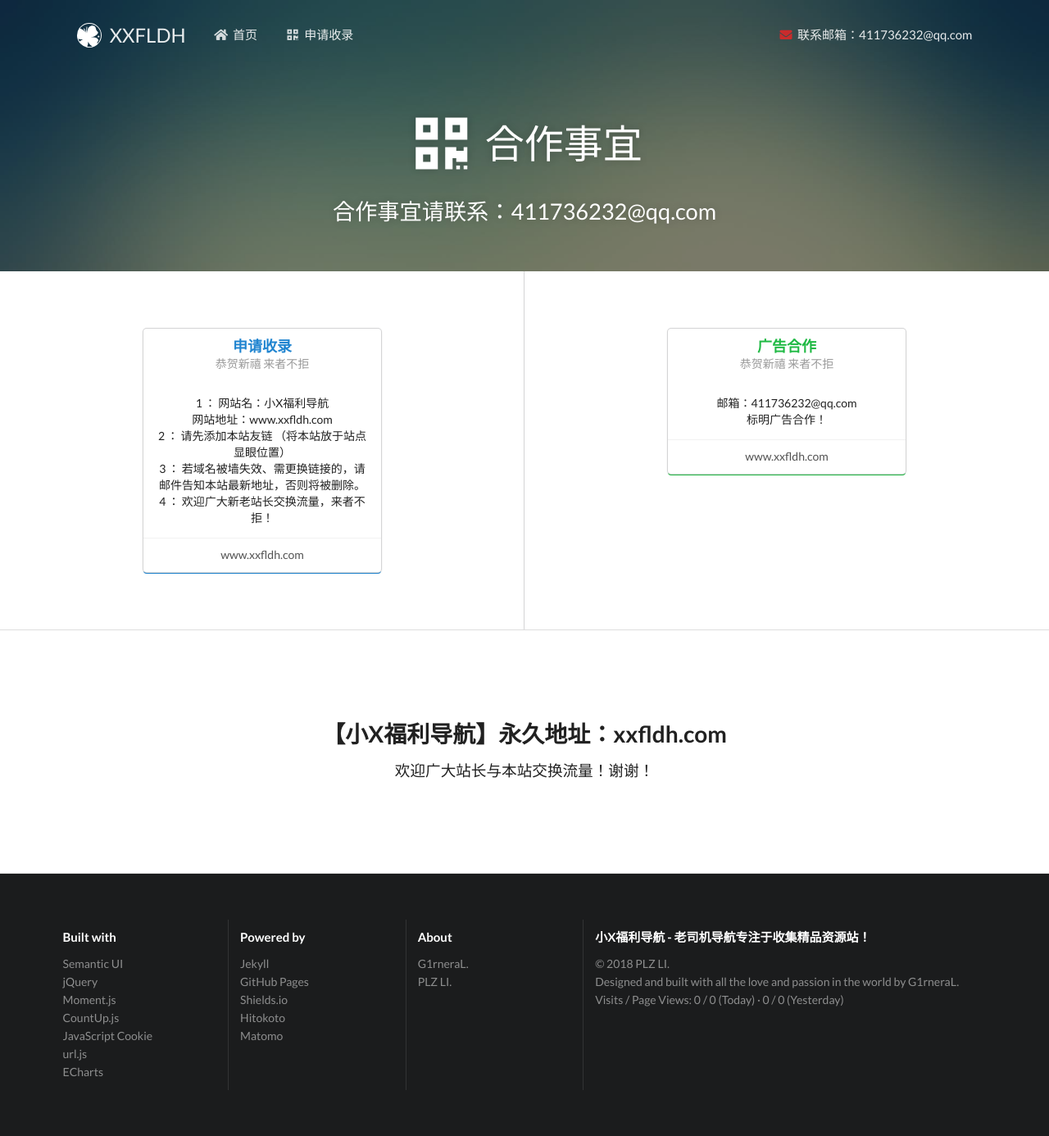
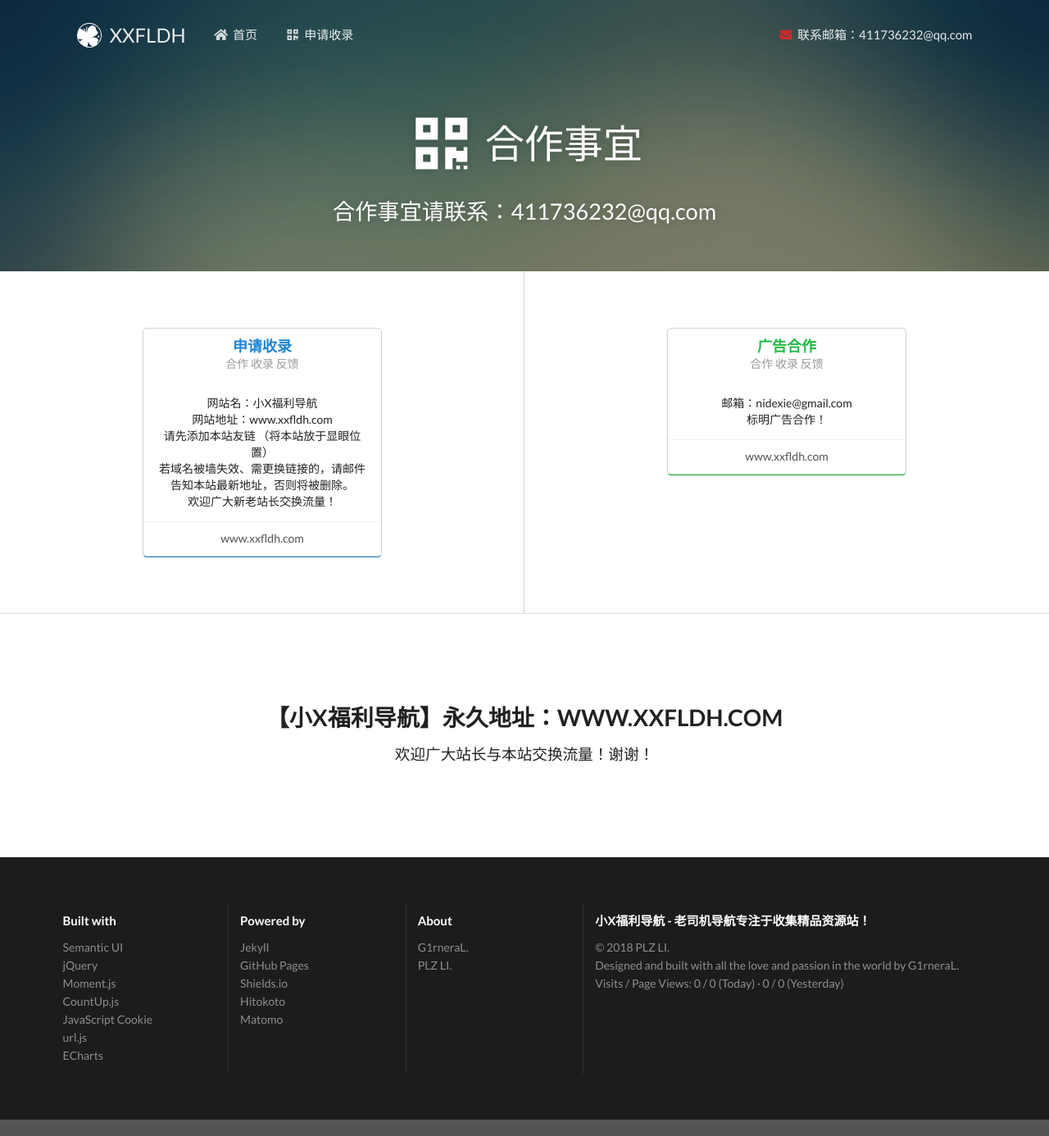
Before and after one commit to boboyang1/xxfldh, a Jekyll site: the page built from donate/index.html, in a window 1280 px wide. Shown: the whole page at 82% size. Built offline with Jekyll 4.4.1, drawn with Linux system fonts in a browser that asks for light colours; a script that is not in the unit is left out; comment, search, counter and statistics services are not loaded.

Commit message:
Update index.html

```diff
--- a/donate/index.html
+++ b/donate/index.html
@@ -12,14 +12,14 @@ active_key: donate
                 <div class="ui blue centered card">
                     <div class="content">
                         <div class="header"><span class="text-blue">申请收录</span></div>
-                        <div class="meta">恭贺新禧 来者不拒</div>
+                        <div class="meta">合作 收录 反馈</div>
                     </div>
                     <div class="qrcode image">
-1 ： 网站名：小X福利导航</br>
+网站名：小X福利导航</br>
 网站地址：www.xxfldh.com</br>
-2 ： 请先添加本站友链 （将本站放于站点显眼位置）</br>
-3 ： 若域名被墙失效、需更换链接的，请邮件告知本站最新地址，否则将被删除。</br>
-4 ： 欢迎广大新老站长交换流量，来者不拒！
+请先添加本站友链 （将本站放于显眼位置）</br>
+若域名被墙失效、需更换链接的，请邮件告知本站最新地址，否则将被删除。</br>
+欢迎广大新老站长交换流量！
                     </div>
                     <div class="extra content">
                         <div class="description">www.xxfldh.com</div>
@@ -30,10 +30,10 @@ active_key: donate
                 <div class="ui green centered card">
                     <div class="content">
                         <div class="header"><span class="text-green">广告合作</span></div>
-                        <div class="meta">恭贺新禧 来者不拒</div>
+                        <div class="meta">合作 收录 反馈</div>
                     </div>
                     <div class="qrcode image">
-                     邮箱：411736232@qq.com</br>
+                     邮箱：nidexie@gmail.com</br>
 					 标明广告合作！
                     </div>
                     <div class="extra content">
@@ -46,7 +46,7 @@ active_key: donate
 </div>
 <div class="ui vertical stripe segment">
     <div class="ui center aligned container">
-        <h3 class="ui header">【小X福利导航】永久地址：xxfldh.com</h3>
+        <h3 class="ui header">【小X福利导航】永久地址：WWW.XXFLDH.COM</h3>
         <p>欢迎广大站长与本站交换流量！谢谢！</p>
     </div>
 </div>
```
